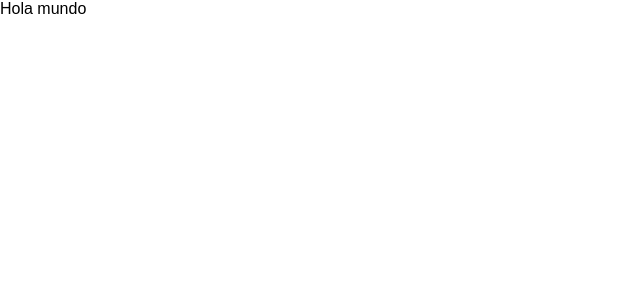
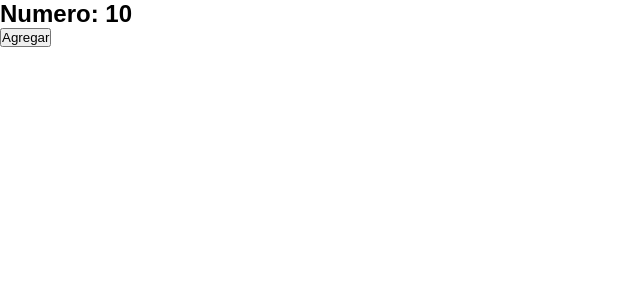
Before and after one commit to jaenfigueroa/poc_zustand, a React (Vite) app: page / in a window 1280 px wide. Shown: the top 300 px of the page, without its empty margins (0-640 px from the left). Built offline with nearby package versions, Linux system fonts and the light colour scheme; the HTML template or start-up script is replaced by a standard one.

Commit message:
chore: add first example

```diff
--- a/package.json
+++ b/package.json
@@ -11,7 +11,8 @@
   },
   "dependencies": {
     "react": "^18.2.0",
-    "react-dom": "^18.2.0"
+    "react-dom": "^18.2.0",
+    "zustand": "^4.4.1"
   },
   "devDependencies": {
     "@types/react": "^18.2.15",
--- a/src/App.tsx
+++ b/src/App.tsx
@@ -1,7 +1,24 @@
 import './App.css'
+import { useCounterStore } from './store/counterStore'
+// import shallow from 'zustand/shallow'
 
 const App = () => {
-  return <div className='app'>Hola mundo</div>
+  // const count = useCounterStore(({ count }) => count)
+
+  const counterStore = useCounterStore(
+    (state) => ({
+      count: state.count,
+      incrementCount: state.incrementCount,
+    })
+    // shallow
+  )
+
+  return (
+    <div className='app'>
+      <h2>Numero: {counterStore.count}</h2>
+      <button onClick={() => counterStore.incrementCount(2)}>Agregar</button>
+    </div>
+  )
 }
 
 export default App
--- /dev/null
+++ b/src/store/counterStore.ts
@@ -0,0 +1,14 @@
+import { create } from 'zustand'
+
+interface CounterState {
+  count: number
+  incrementCount: (value: number) => void
+}
+
+export const useCounterStore = create<CounterState>((set) => ({
+  count: 10,
+  incrementCount: (value) =>
+    set((state) => ({
+      count: state.count + value,
+    })),
+}))
```
Also changed, not shown: 1 other file (tests, documents, lock files or other folders).
